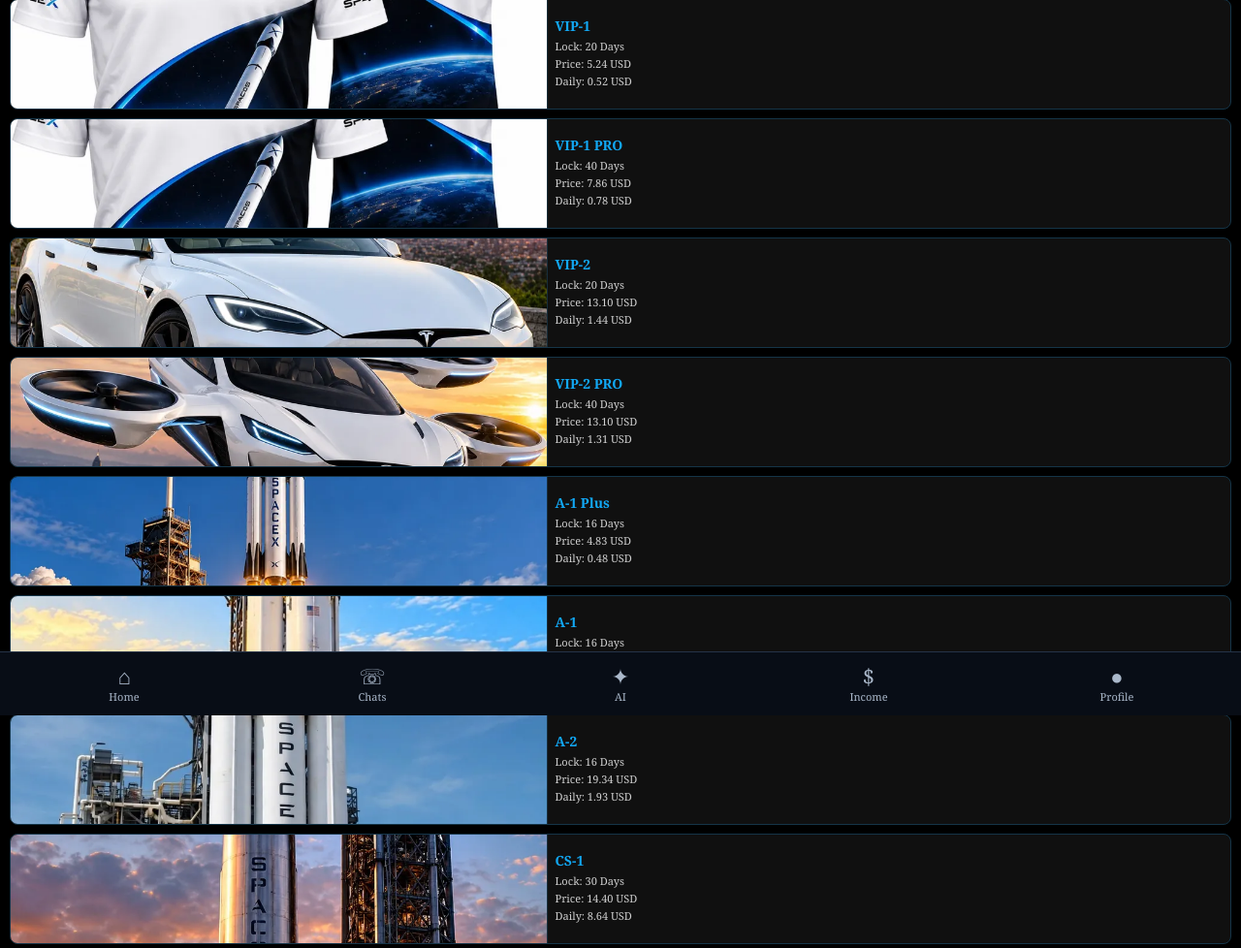
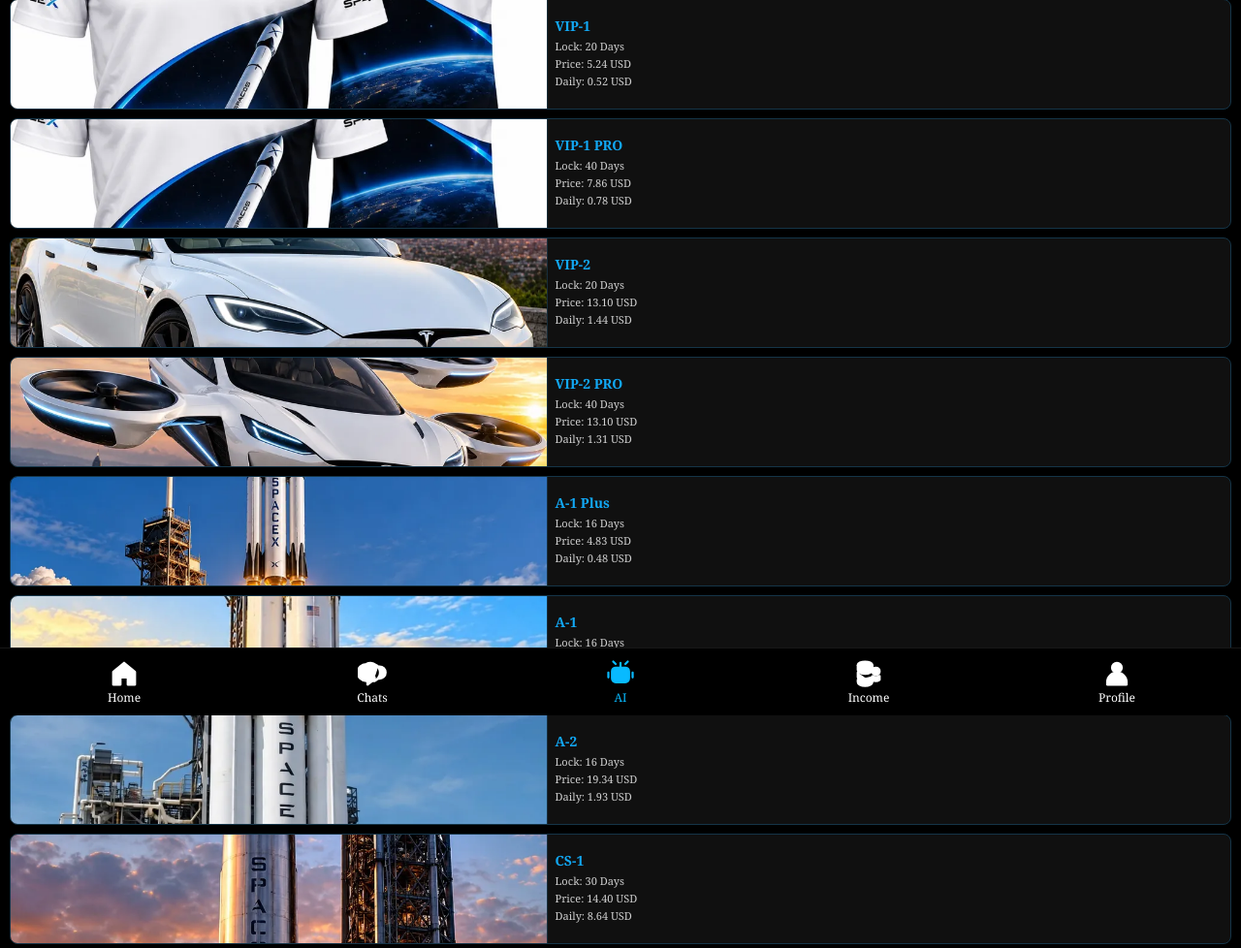
Before and after one commit to forextry298-del/space-x-platform, a Flask app: page /ai in a window 1280 px wide. Shown: the part 62-1040 px from the top of the page at 97% size. Run offline with Flask 3, Linux system fonts and the light colour scheme; the visitor is signed in with stand-in values (Sample User, id 1).

Commit message:
Match bottom navigation to reference screenshot

```diff
--- a/static/css/style.css
+++ b/static/css/style.css
@@ -1125,3 +1125,54 @@ body:has(form.auth-form) .auth-switch a {
     justify-content: flex-start !important;
   }
 }
+
+/* Screenshot-matched Space X bottom navigation */
+nav.sx-bottom-nav {
+  position: fixed !important;
+  left: 0 !important;
+  right: 0 !important;
+  bottom: 0 !important;
+  top: auto !important;
+  width: 100% !important;
+  display: grid !important;
+  grid-template-columns: repeat(5, minmax(0, 1fr)) !important;
+  gap: 0 !important;
+  padding: 8px 0 calc(8px + env(safe-area-inset-bottom)) !important;
+  margin: 0 !important;
+  background: #000 !important;
+  border-top: 1px solid #171717 !important;
+  box-shadow: none !important;
+  z-index: 999999 !important;
+}
+nav.sx-bottom-nav > a {
+  display: flex !important;
+  flex-direction: column !important;
+  align-items: center !important;
+  justify-content: center !important;
+  gap: 3px !important;
+  padding: 3px 0 !important;
+  color: #fff !important;
+  text-decoration: none !important;
+  text-align: center !important;
+  min-width: 0 !important;
+}
+nav.sx-bottom-nav .sx-nav-icon {
+  width: 30px !important;
+  height: 30px !important;
+  font-size: 28px !important;
+  fill: currentColor !important;
+  stroke: currentColor !important;
+  stroke-width: 1.8 !important;
+  stroke-linecap: round !important;
+  stroke-linejoin: round !important;
+}
+nav.sx-bottom-nav > a small {
+  display: block !important;
+  color: inherit !important;
+  font-size: 12px !important;
+  line-height: 1.2 !important;
+  white-space: nowrap !important;
+}
+nav.sx-bottom-nav > a.active {
+  color: #08baff !important;
+}
--- a/templates/_bottom_nav.html
+++ b/templates/_bottom_nav.html
@@ -1,17 +1,22 @@
 <nav class="sx-bottom-nav" aria-label="Main navigation">
-  <a href="{{ url_for('dashboard') }}" aria-label="Home">
-    <span class="sx-nav-icon">⌂</span><small>Home</small>
+  <a href="{{ url_for('dashboard') }}" aria-label="Home" class="{% if request.endpoint == 'dashboard' %}active{% endif %}">
+    <svg class="sx-nav-icon" viewBox="0 0 24 24" aria-hidden="true"><path d="M3 10.5 12 3l9 7.5V21h-6v-6H9v6H3z"/></svg>
+    <small>Home</small>
   </a>
   <a href="#messages" aria-label="Chats">
-    <span class="sx-nav-icon">☏</span><small>Chats</small>
+    <svg class="sx-nav-icon" viewBox="0 0 24 24" aria-hidden="true"><path d="M7 4a7 7 0 0 0 0 14h1v3l4-3h2a7 7 0 1 0-7-14Zm10 2h1a5 5 0 0 1 0 10h-1l-3 2v-3"/></svg>
+    <small>Chats</small>
   </a>
-  <a href="{{ url_for('ai') }}" aria-label="AI">
-    <span class="sx-nav-icon">✦</span><small>AI</small>
+  <a href="{{ url_for('ai') }}" aria-label="AI" class="{% if request.endpoint == 'ai' %}active{% endif %}">
+    <svg class="sx-nav-icon" viewBox="0 0 24 24" aria-hidden="true"><rect x="5" y="7" width="14" height="12" rx="3"/><path d="M12 3v4M9 12h.01M15 12h.01M9 16h6M2 11v4M22 11v4M8 4 6 2M16 4l2-2"/></svg>
+    <small>AI</small>
   </a>
-  <a href="{{ url_for('income') }}" aria-label="Income">
-    <span class="sx-nav-icon">$</span><small>Income</small>
+  <a href="{{ url_for('income') }}" aria-label="Income" class="{% if request.endpoint == 'income' %}active{% endif %}">
+    <svg class="sx-nav-icon" viewBox="0 0 24 24" aria-hidden="true"><ellipse cx="9" cy="5" rx="6" ry="3"/><path d="M3 5v4c0 1.7 2.7 3 6 3s6-1.3 6-3V5M3 11v4c0 1.7 2.7 3 6 3 1.2 0 2.3-.2 3.3-.5M3 17v2c0 1.7 2.7 3 6 3s6-1.3 6-3v-5M15 10c0-1.7 1.3-3 3-3s3 1.3 3 3-1.3 3-3 3-3-1.3-3-3Zm0 4c1.7 1.2 4.3 1.2 6 0v3c-1.7 1.2-4.3 1.2-6 0z"/></svg>
+    <small>Income</small>
   </a>
-  <a href="{{ url_for('profile') }}" aria-label="Profile">
-    <span class="sx-nav-icon">●</span><small>Profile</small>
+  <a href="{{ url_for('profile') }}" aria-label="Profile" class="{% if request.endpoint == 'profile' %}active{% endif %}">
+    <svg class="sx-nav-icon" viewBox="0 0 24 24" aria-hidden="true"><circle cx="12" cy="7" r="4"/><path d="M4 21v-2a8 8 0 0 1 16 0v2z"/></svg>
+    <small>Profile</small>
   </a>
 </nav>
```
